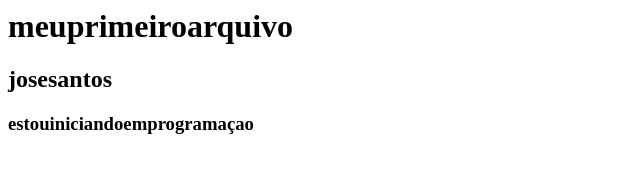
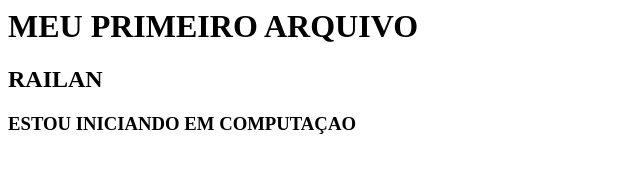
Before and after one commit to Railanlima/primeiro-repositorio, a plain HTML site: page index.html in a window 1280 px wide. Shown: the whole page, without its empty margins (0-640 px from the left). Drawn offline with Linux system fonts and the light colour scheme.

Commit message:
Update index.html

```diff
--- a/index.html
+++ b/index.html
@@ -1,5 +1,5 @@
 <html>
-  <h1>meuprimeiroarquivo</h1>
-  <h2>josesantos</h2>
-  <h3>estouiniciandoemprogramaçao</h3>
+  <h1>MEU PRIMEIRO ARQUIVO</h1>
+  <h2>RAILAN</h2>
+  <h3>ESTOU INICIANDO EM COMPUTAÇAO</h3>
 </html>
```
